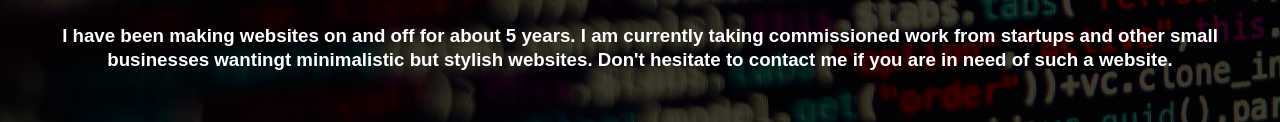
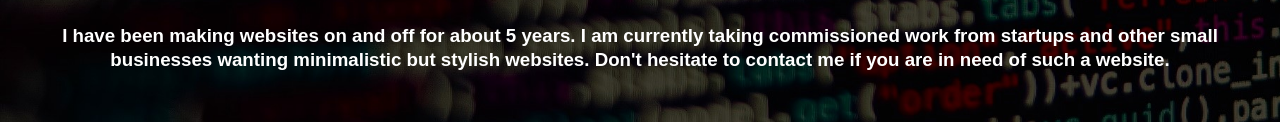
Before and after one commit to aFrogThatExists/my-website, a plain HTML site: page mobile.html in a window 1280 px wide. Shown: the part 1047-1169 px from the top of the page. Drawn offline with Linux system fonts and the light colour scheme.

Commit message:
Fixed a typo

```diff
--- a/mobile.html
+++ b/mobile.html
@@ -20,7 +20,7 @@
 		<h3>
 			I have been making websites on and off for about 5 years. I am
 			currently taking commissioned work from startups and other small
-			businesses wantingt minimalistic but stylish websites. Don't hesitate
+			businesses wanting minimalistic but stylish websites. Don't hesitate
 			to contact me if you are in need of such a website.
 		</h3>
 	</div>
```
Also changed, not shown: index.html (+1 -1 lines).
